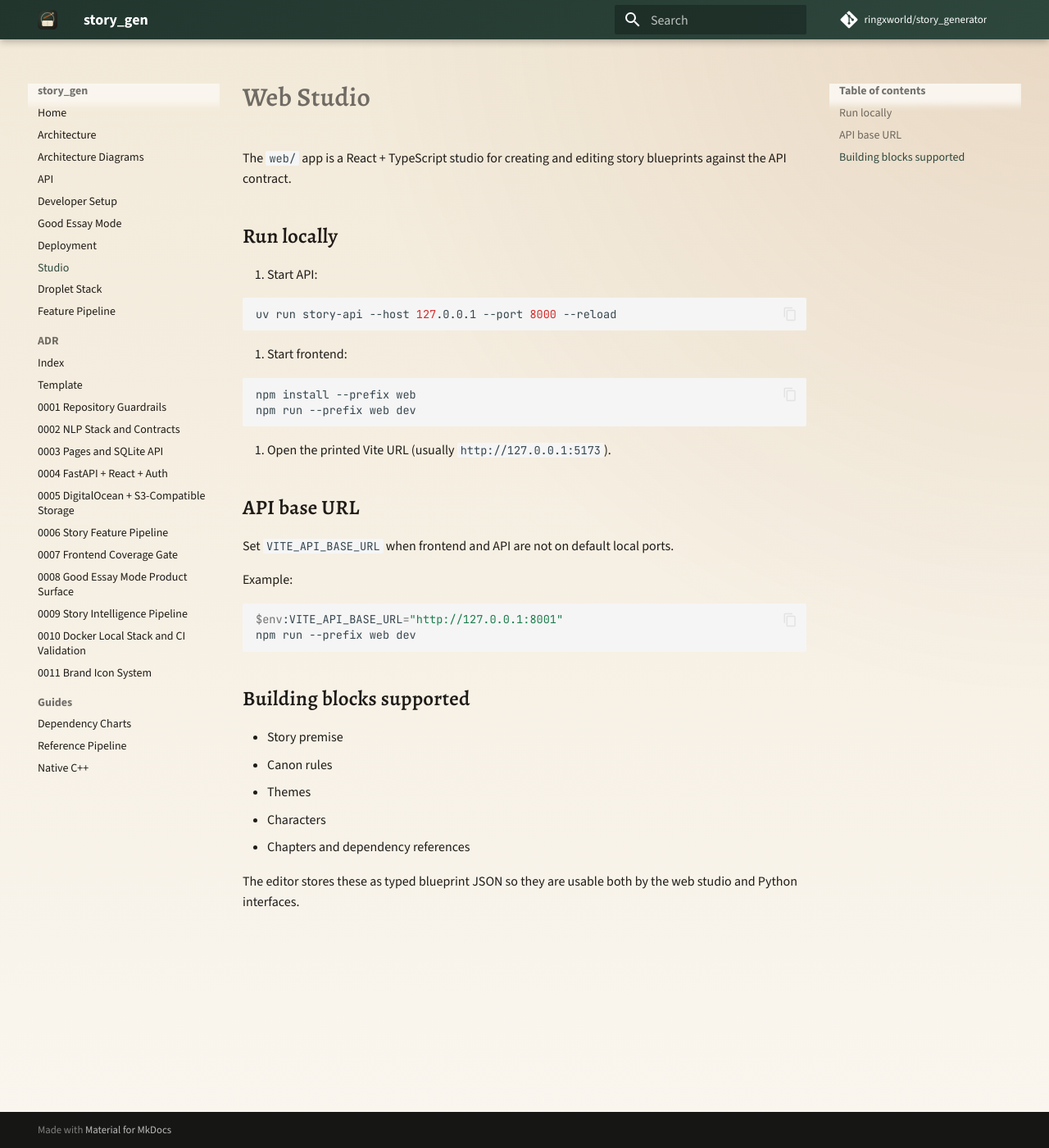
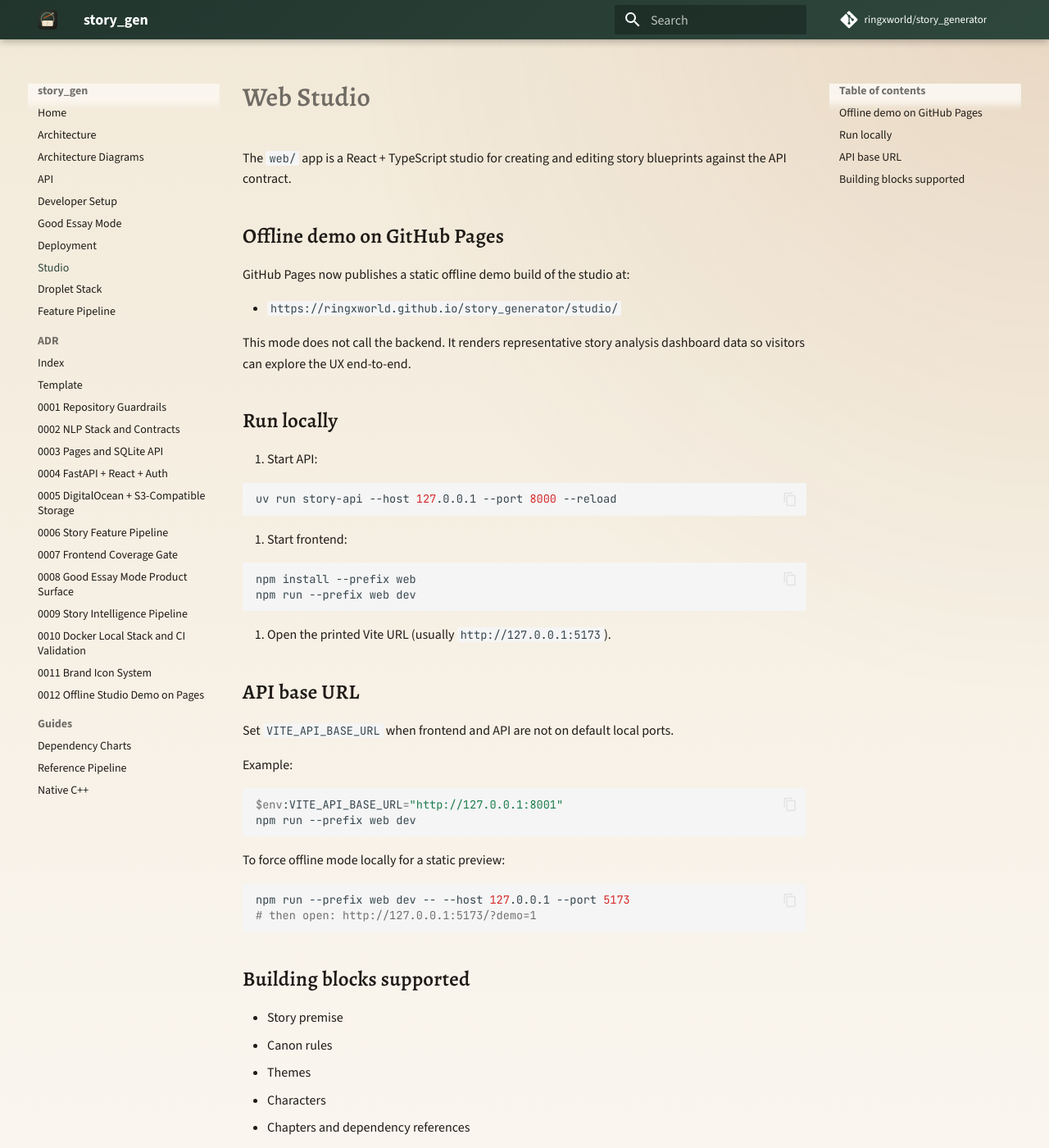
Before and after one commit to ringxworld/story_generator, an MkDocs documentation site: the page built from docs/studio.md, in a window 1280 px wide and 1400 px high. Shown: the whole window at 82% size. Built offline with MkDocs 1.6.1 and Material for MkDocs 9.7.7, drawn with Linux system fonts in a browser that asks for light colours; comment, search, counter and statistics services are not loaded.

Commit message:
Publish offline studio demo on GitHub Pages with docs

````diff
--- a/docs/studio.md
+++ b/docs/studio.md
@@ -2,6 +2,15 @@
 
 The `web/` app is a React + TypeScript studio for creating and editing story
 blueprints against the API contract.
+
+## Offline demo on GitHub Pages
+
+GitHub Pages now publishes a static offline demo build of the studio at:
+
+- `https://ringxworld.github.io/story_generator/studio/`
+
+This mode does not call the backend. It renders representative story analysis
+dashboard data so visitors can explore the UX end-to-end.
 
 ## Run locally
 
@@ -31,6 +40,13 @@ $env:VITE_API_BASE_URL="http://127.0.0.1:8001"
 npm run --prefix web dev
 ```
 
+To force offline mode locally for a static preview:
+
+```bash
+npm run --prefix web dev -- --host 127.0.0.1 --port 5173
+# then open: http://127.0.0.1:5173/?demo=1
+```
+
 ## Building blocks supported
 
 - Story premise
--- a/mkdocs.yml
+++ b/mkdocs.yml
@@ -45,6 +45,7 @@ nav:
       - 0009 Story Intelligence Pipeline: adr/0009-story-intelligence-pipeline-and-dashboard-read-models.md
       - 0010 Docker Local Stack and CI Validation: adr/0010-docker-local-stack-and-ci-validation.md
       - 0011 Brand Icon System: adr/0011-brand-icon-system-for-web-and-docs.md
+      - 0012 Offline Studio Demo on Pages: adr/0012-offline-studio-demo-on-github-pages.md
   - Guides:
       - Dependency Charts: dependency_charts.md
       - Reference Pipeline: reference_pipeline.md
````
Also changed, not shown: README.md (+1 -0 lines), docs/adr/0012-offline-studio-demo-on-github-pages.md (added, +66 -0 lines), 2 other files.
